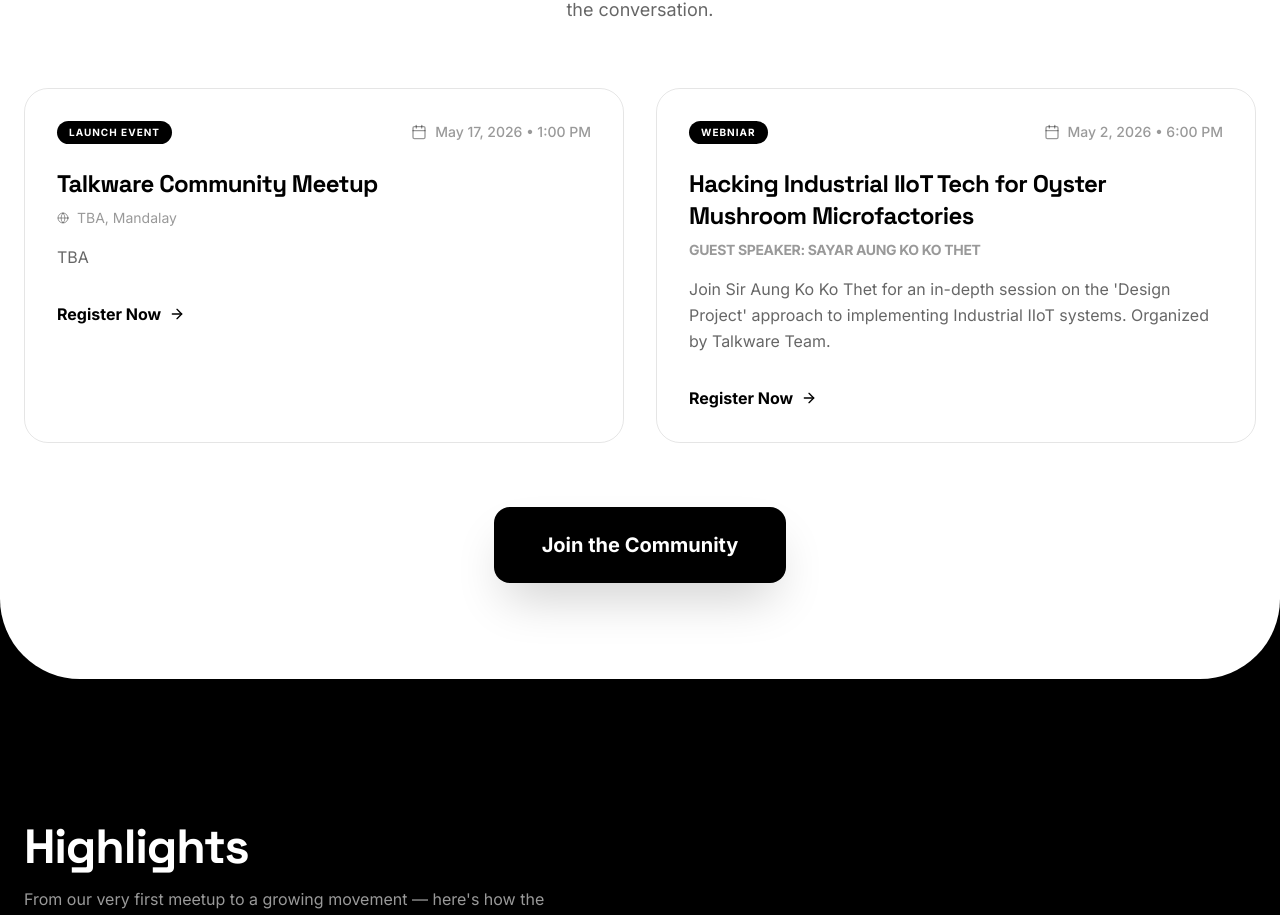
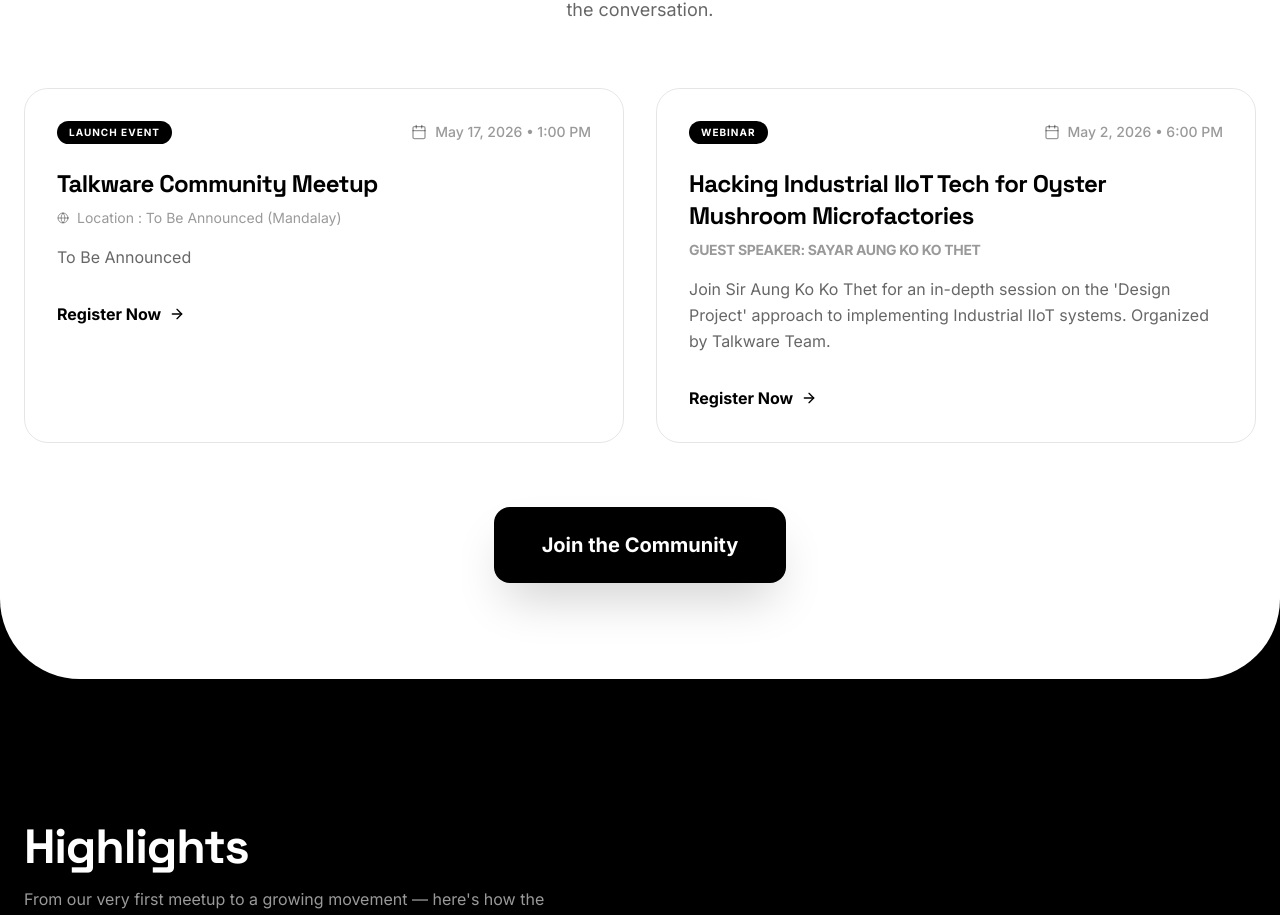
Before and after one commit to PockraftStudio/talkware-landing, a React (Vite) app: page / in a window 1280 px wide. Shown: the part 1800-2715 px from the top of the page. Built offline with nearby package versions, Linux system fonts and the light colour scheme.

Commit message:
correct the typo for upcoming events

```diff
--- a/src/App.tsx
+++ b/src/App.tsx
@@ -178,13 +178,13 @@
                   title: "Talkware Community Meetup",
                   date: "May 17, 2026 • 1:00 PM",
                   type: "Launch Event",
-                  location: "TBA, Mandalay",
-                  desc: "TBA"
+                  location: "Location : To Be Announced (Mandalay)",
+                  desc: "To Be Announced"
                 },
                 {
                   title: "Hacking Industrial IIoT Tech for Oyster Mushroom Microfactories",
                   date: "May 2, 2026 • 6:00 PM",
-                  type: "Webniar",
+                  type: "Webinar",
                   speaker: "Sayar Aung Ko Ko Thet",
                   desc: "Join Sir Aung Ko Ko Thet for an in-depth session on the 'Design Project' approach to implementing Industrial IIoT systems. Organized by Talkware Team."
                 }
```
